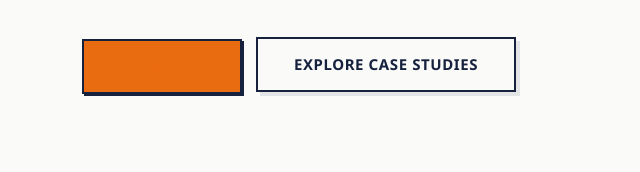
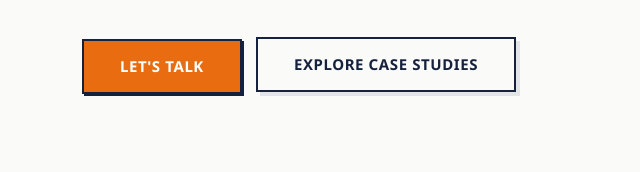
Before and after one commit to marzanurrahman/marzanur-rahman, a website: page index.html in a window 1280 px wide. In both pictures the pointer is over the link 159 px from the left and 626 px from the top of the page. Shown: the part 562-734 px from the top of the page, 0-640 px from the left. Drawn offline with Linux system fonts and the light colour scheme.

Commit message:
fix: button hover text visibility and disable dev server cache

```diff
--- a/package.json
+++ b/package.json
@@ -3,6 +3,6 @@
   "version": "1.0.0",
   "description": "Portfolio website",
   "scripts": {
-    "dev": "npx http-server -p 8000"
+    "dev": "npx http-server -p 8000 -c-1"
   }
 }
--- a/style.css
+++ b/style.css
@@ -213,6 +213,7 @@ section.alt-bg {
 
 .btn-primary:hover {
   background-color: var(--accent-hover);
+  color: #FFFFFF;
   transform: translate(2px, 2px);
   box-shadow: 2px 2px 0 var(--text-heading);
 }
```
